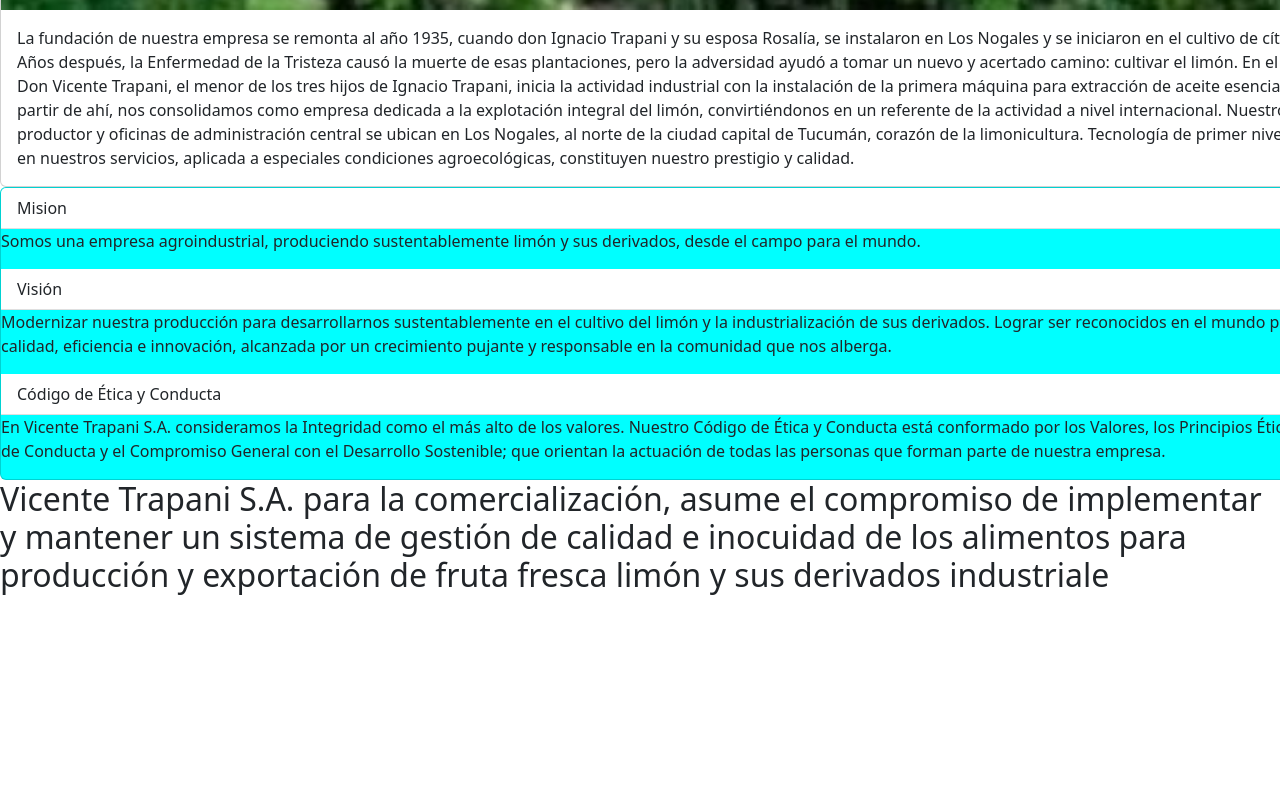
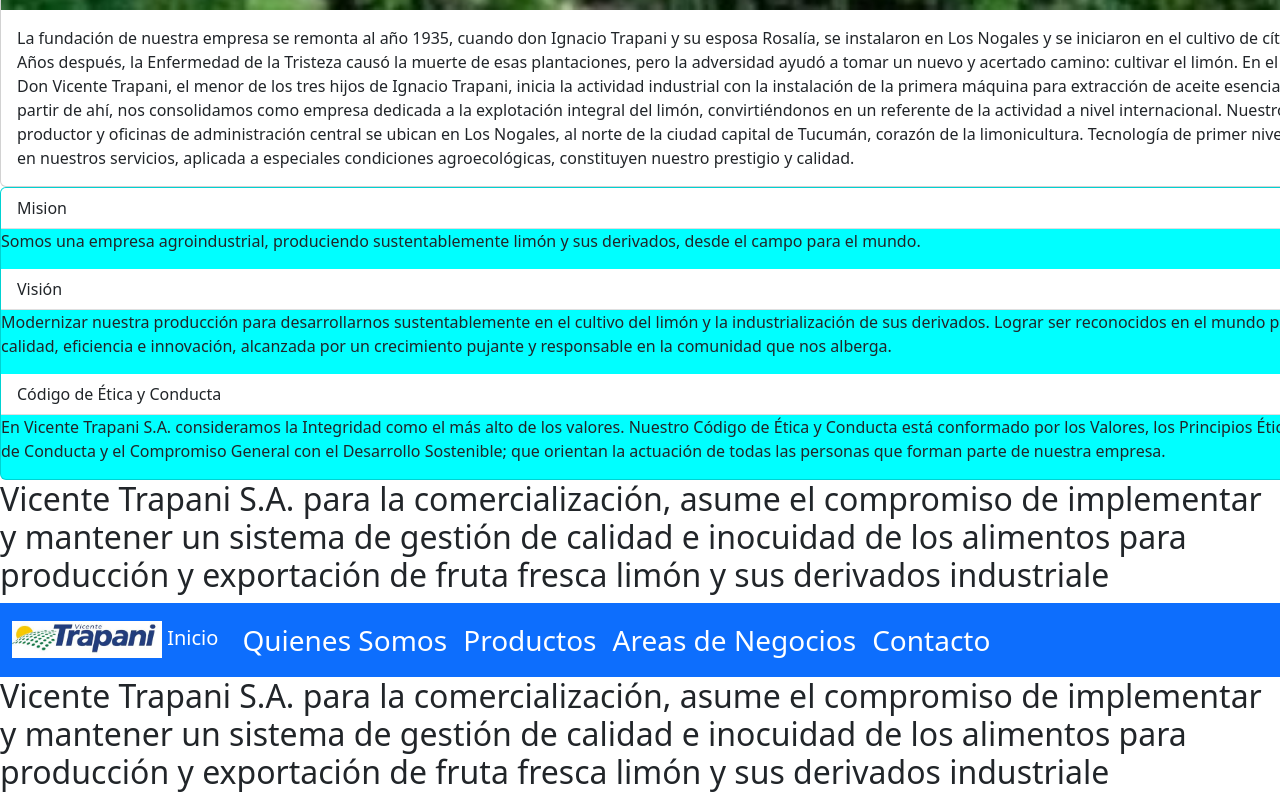
Before and after one commit to maritus67/proyecto3, a plain HTML site: page QuienesSomos.html in a window 1280 px wide. Shown: the part 1198-1998 px from the top of the page. Before the commit the page ends 1801 px from the top, so only its background shows below. Drawn offline with nearby package versions, Linux system fonts and the light colour scheme.

Commit message:
Se crea la pagina productos

```diff
--- a/QuienesSomos.html
+++ b/QuienesSomos.html
@@ -65,3 +65,54 @@
     <script src="https://cdn.jsdelivr.net/npm/bootstrap@5.2.2/dist/js/bootstrap.bundle.min.js" integrity="sha384-OERcA2EqjJCMA+/3y+gxIOqMEjwtxJY7qPCqsdltbNJuaOe923+mo//f6V8Qbsw3" crossorigin="anonymous"></script>
 </body>
 </html>
+<!DOCTYPE html>
+<html lang="es">
+<head>
+    <meta charset="UTF-8">
+    <meta http-equiv="X-UA-Compatible" content="IE=edge">
+    <meta name="viewport" content="width=device-width, initial-scale=1.0">
+    <title>Vicente Trapani S.A.</title>
+    <link href="https://cdn.jsdelivr.net/npm/bootstrap@5.2.2/dist/css/bootstrap.min.css" rel="stylesheet" integrity="sha384-Zenh87qX5JnK2Jl0vWa8Ck2rdkQ2Bzep5IDxbcnCeuOxjzrPF/et3URy9Bv1WTRi" crossorigin="anonymous">
+</head>
+<body>
+    <header>
+        <nav class="navbar navbar-expand-lg bg-primary ">
+            <div class="container-fluid">
+                <a class="navbar-brand text-white" href="/Index.html">
+                    <img src="/assets/imagenes/Logo_a.JPG" alt="Vicente Trapani S.A." width="150"  class="d-inline-block align-text-center">
+                    Inicio
+                  </a>
+              <button class="navbar-toggler" type="button" data-bs-toggle="collapse" data-bs-target="#navbarNav" aria-controls="navbarNav" aria-expanded="false" aria-label="Toggle navigation">
+                <span class="navbar-toggler-icon"></span>
+              </button>
+              <div class="collapse navbar-collapse" id="navbarNav">
+                <ul class="navbar-nav fs-3">
+                  <li class="nav-item">
+                    <a class="nav-link active text-white" aria-current="page" href="/QuienesSomos.html">Quienes Somos</a>
+                  </li>
+                  <li class="nav-item">
+                    <a class="nav-link text-white" href="#">Productos</a>
+                  </li>
+                  <li class="nav-item">
+                    <a class="nav-link text-white" href="#">Areas de Negocios</a>
+                  </li>
+                  <li class="nav-item">
+                    <a class="nav-link text-white" href="#">Contacto</a>
+                  </li>
+                </ul>
+              </div>
+            </div>
+          </nav>
+    </header>
+    <section>
+
+    </section>
+    <footer>
+      <h2>
+        Vicente Trapani S.A. para la comercialización, asume el compromiso de implementar y mantener un sistema de gestión de calidad e inocuidad de los alimentos para producción y exportación de fruta fresca limón y sus derivados industriale
+      </h2>
+
+    </footer>
+    <script src="https://cdn.jsdelivr.net/npm/bootstrap@5.2.2/dist/js/bootstrap.bundle.min.js" integrity="sha384-OERcA2EqjJCMA+/3y+gxIOqMEjwtxJY7qPCqsdltbNJuaOe923+mo//f6V8Qbsw3" crossorigin="anonymous"></script>
+</body>
+</html>
```
Also changed, not shown: productos.html (added).
